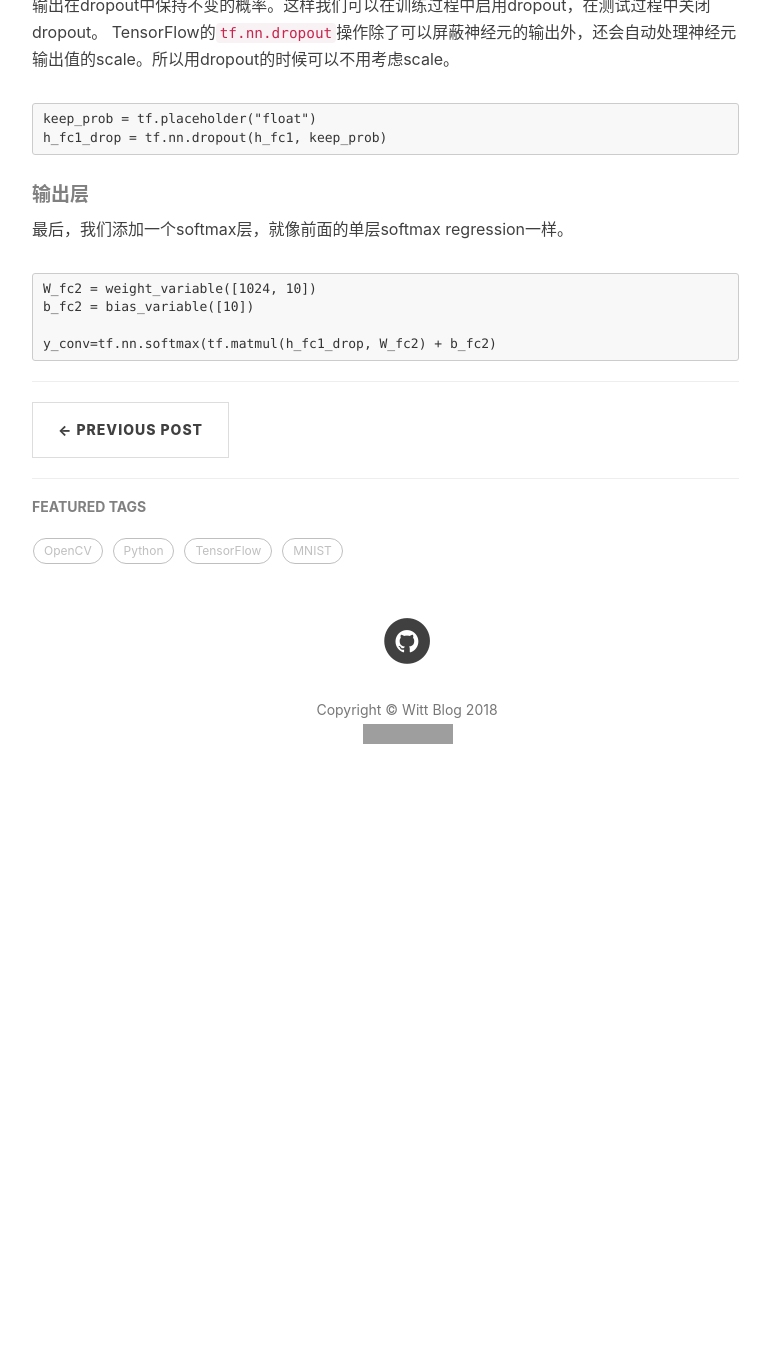
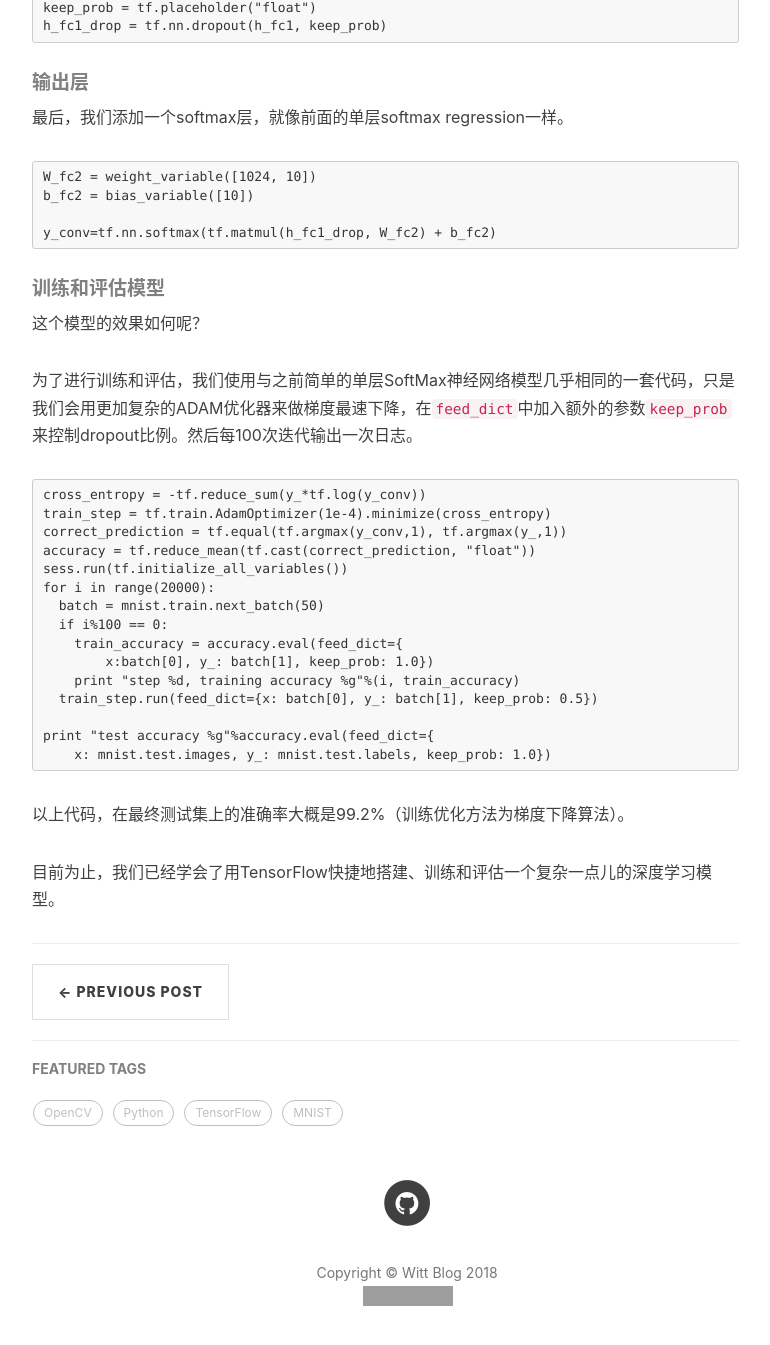
Before and after one commit to primetong/primetong.github.io, a Jekyll site: the page built from _posts/2018-04-12-tensorflow-mnist-cnn.markdown, in a window 1280 px wide and 1400 px high, scrolled down 6739 px. Shown: the top 1345 px of the window, without its empty margins (233-1003 px from the left). Built offline with Jekyll 4.4.1, drawn with Linux system fonts in a browser that asks for light colours; nearby versions of some CDN libraries; comment, search, counter and statistics services are not loaded; before the commit the page ends 7577 px from its top, so only the background shows below that; some of the changed text lies outside the part shown; grey boxes are pictures that could not be loaded.

Commit message:
Post tensorflow-mnist-cnn

````diff
--- a/_posts/2018-04-12-tensorflow-mnist-cnn.markdown
+++ b/_posts/2018-04-12-tensorflow-mnist-cnn.markdown
@@ -193,3 +191,28 @@ b_fc2 = bias_variable([10])
 
 y_conv=tf.nn.softmax(tf.matmul(h_fc1_drop, W_fc2) + b_fc2)
 ```
+
+##### 训练和评估模型
+这个模型的效果如何呢？
+
+为了进行训练和评估，我们使用与之前简单的单层SoftMax神经网络模型几乎相同的一套代码，只是我们会用更加复杂的ADAM优化器来做梯度最速下降，在`feed_dict`中加入额外的参数`keep_prob`来控制dropout比例。然后每100次迭代输出一次日志。
+```Python
+cross_entropy = -tf.reduce_sum(y_*tf.log(y_conv))
+train_step = tf.train.AdamOptimizer(1e-4).minimize(cross_entropy)
+correct_prediction = tf.equal(tf.argmax(y_conv,1), tf.argmax(y_,1))
+accuracy = tf.reduce_mean(tf.cast(correct_prediction, "float"))
+sess.run(tf.initialize_all_variables())
+for i in range(20000):
+  batch = mnist.train.next_batch(50)
+  if i%100 == 0:
+    train_accuracy = accuracy.eval(feed_dict={
+        x:batch[0], y_: batch[1], keep_prob: 1.0})
+    print "step %d, training accuracy %g"%(i, train_accuracy)
+  train_step.run(feed_dict={x: batch[0], y_: batch[1], keep_prob: 0.5})
+
+print "test accuracy %g"%accuracy.eval(feed_dict={
+    x: mnist.test.images, y_: mnist.test.labels, keep_prob: 1.0})
+```
+以上代码，在最终测试集上的准确率大概是99.2%（训练优化方法为梯度下降算法）。
+
+目前为止，我们已经学会了用TensorFlow快捷地搭建、训练和评估一个复杂一点儿的深度学习模型。
````
Also changed, not shown: other parts of _posts/2018-04-12-tensorflow-mnist-cnn.markdown (+0 -2 lines).
